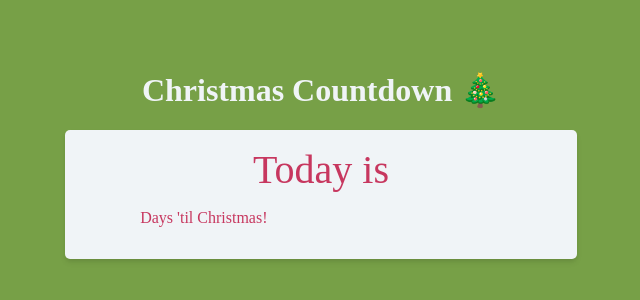
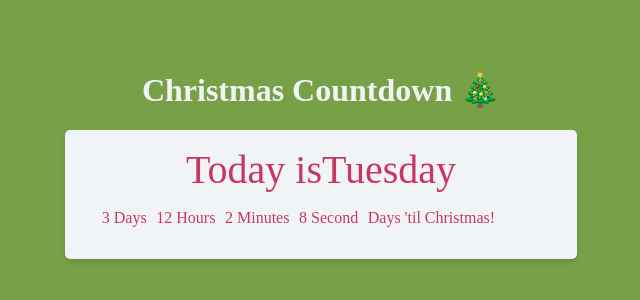
Before and after one commit to Ugboaja-Uchechi/christmas-countdown, a plain HTML site: page index.html in a window 1280 px wide. Shown: the part 246-546 px from the top of the page, without its empty margins (319-959 px from the left). Drawn offline with Linux system fonts and the light colour scheme.

Commit message:
edit script source

```diff
--- a/index.html
+++ b/index.html
@@ -19,6 +19,6 @@
       <p class="countdown-text">Days 'til Christmas!</p>
       </div>
   </div>
-  <script src="index.pack.js"></script>
+  <script src="index.js"></script>
 </body>
 </html>
```
